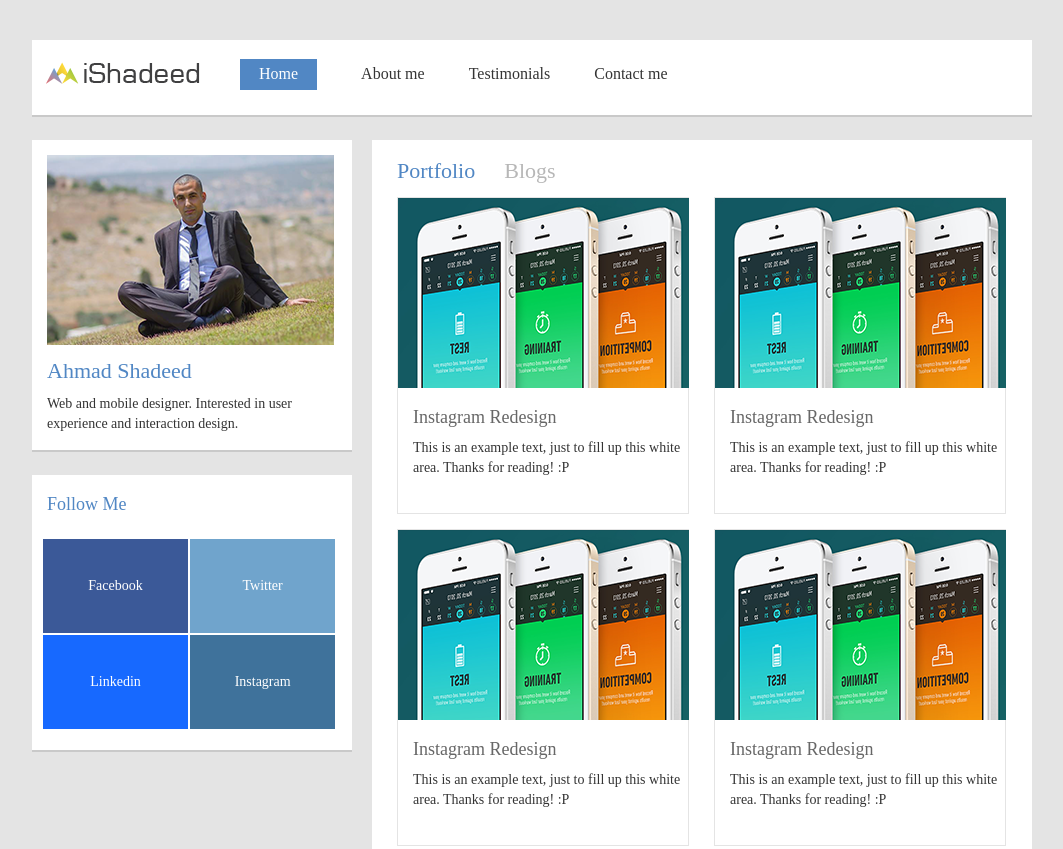
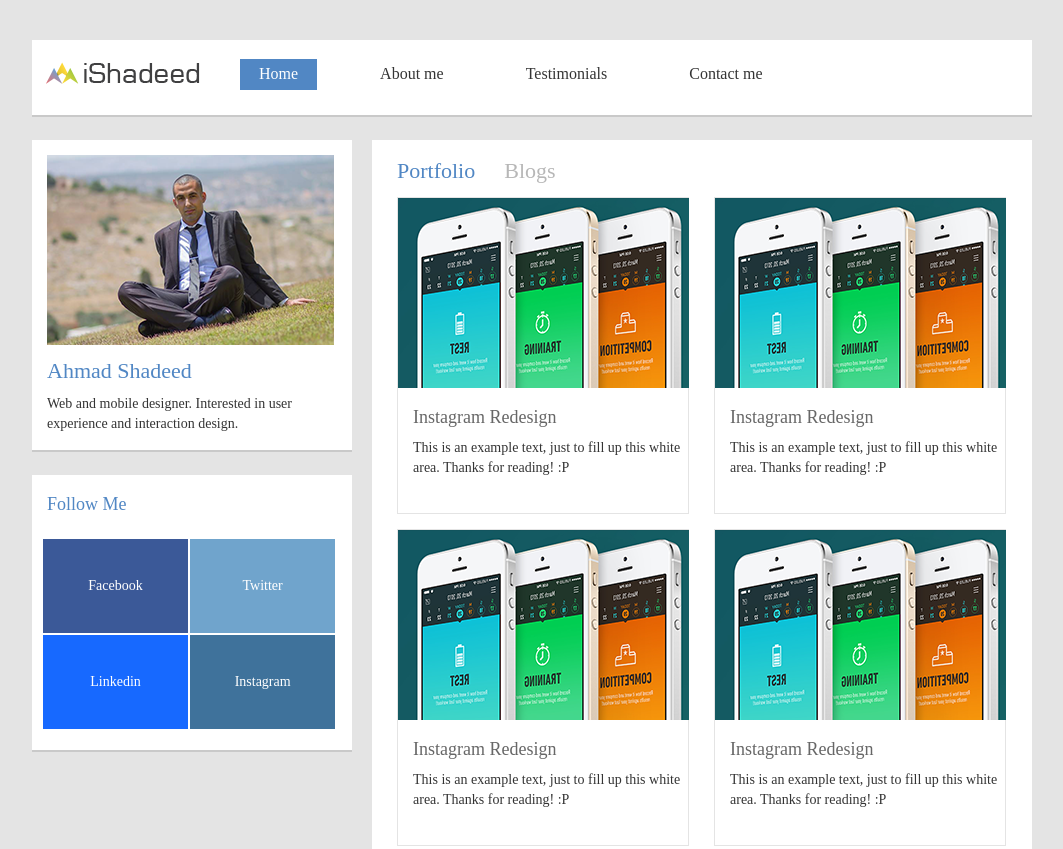
Before and after one commit to shadeed/iShadeed-Blog, a plain HTML site: page index.html in a window 1280 px wide. Shown: the top 849 px of the page, without its empty margins (108-1171 px from the left). Drawn offline with Linux system fonts and the light colour scheme.

Commit message:
Menu hover update
The menu hover works correctly but there is too much distance between
the items.

```diff
--- a/css/style.css
+++ b/css/style.css
@@ -129,6 +129,7 @@ footer p
 {
 	text-decoration: none;
 	color: #343434;
+	padding: 6px 19px 8px 19px;
 }
 
 .menu .active
```
